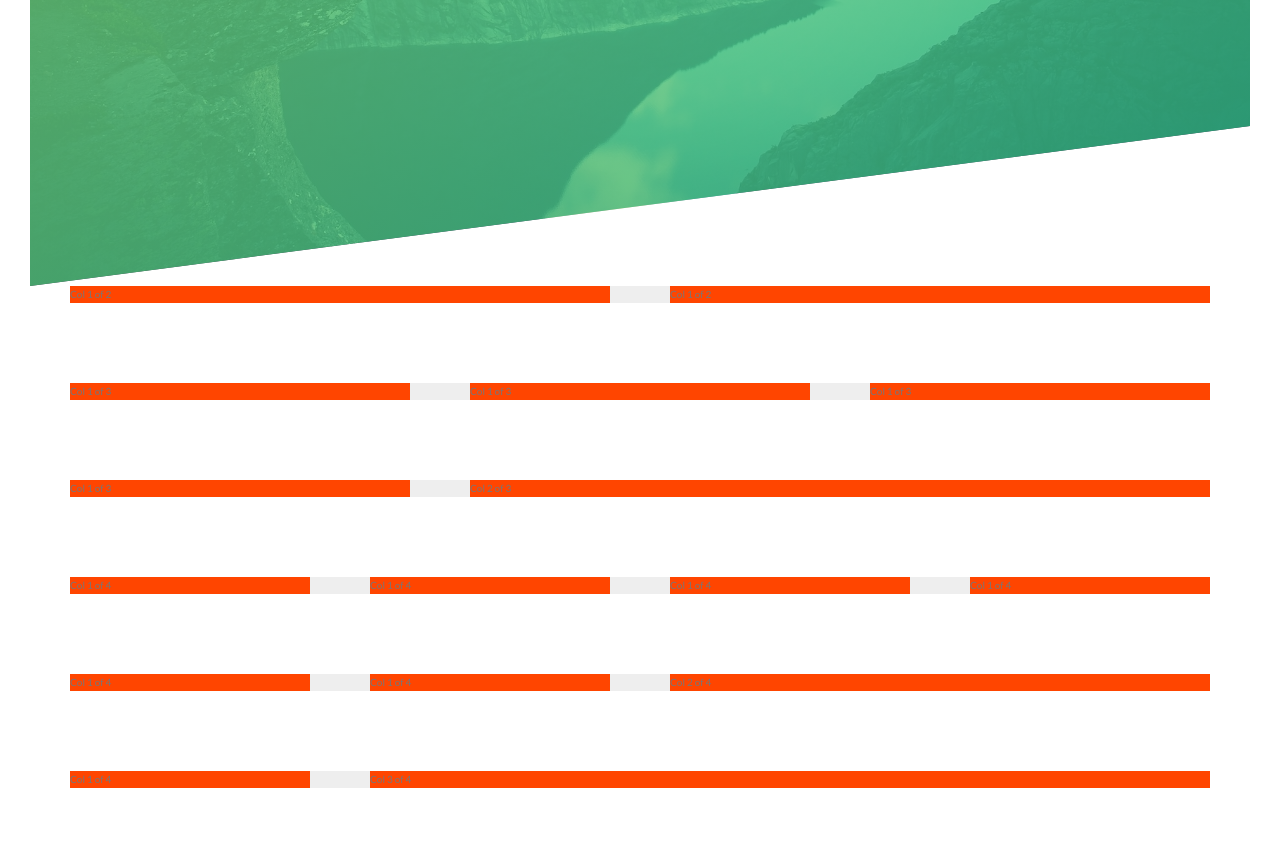
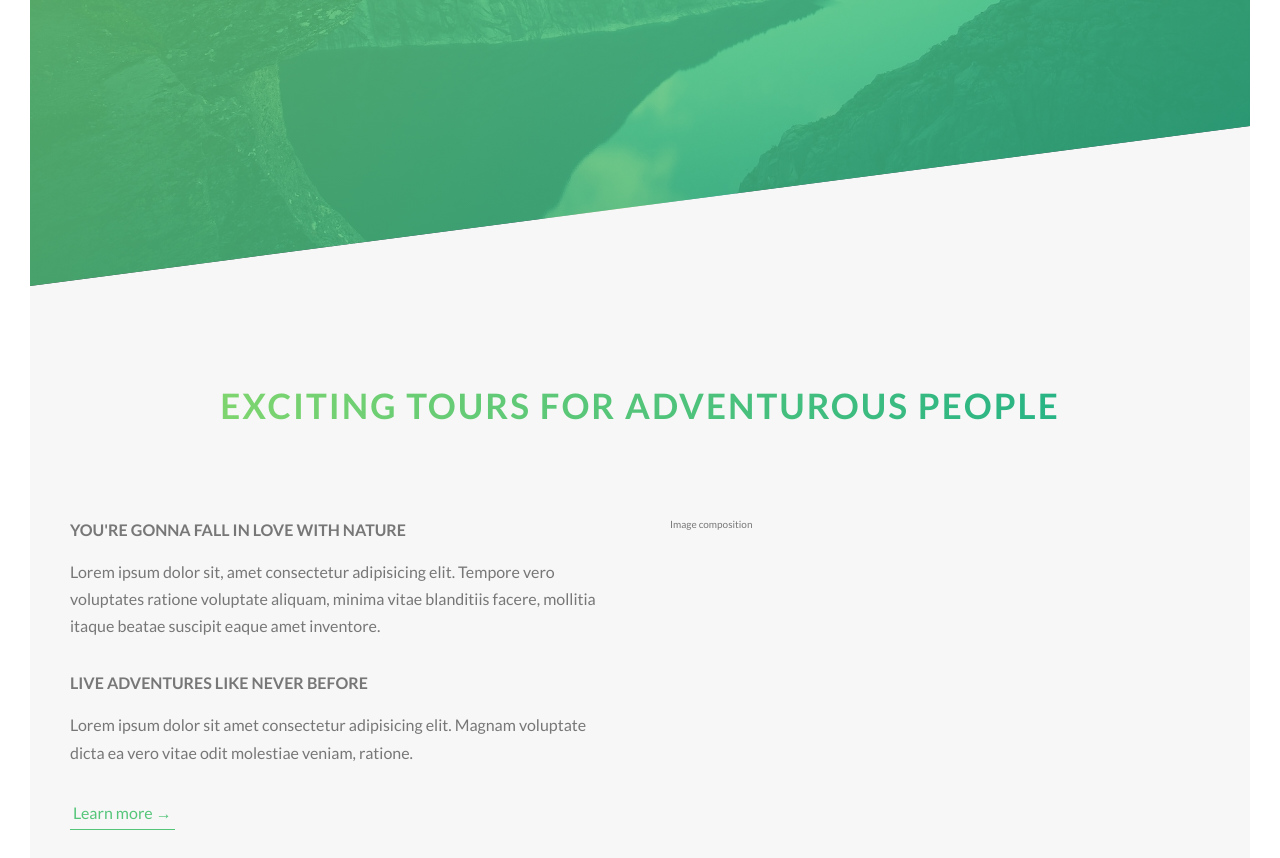
Before and after one commit to qodist/natours, a website: page index.html in a window 1280 px wide. Shown: the part 504-1362 px from the top of the page. Before the commit the page ends 1322 px from the top, so only its background shows below. Drawn offline with Linux system fonts and the light colour scheme.

Commit message:
adding heading and paragraphs to about

```diff
--- a/index.html
+++ b/index.html
@@ -28,7 +28,32 @@
             </div>
         </header>
 
-        <section class="grid-test">
+        <main>
+            <section class="section-about">
+                <div class="u-center-text u-margin-bottom-big">
+                    <h2 class="heading-secondary">
+                        Exciting tours for adventurous people
+                    </h2>
+                </div>
+
+                <div class="row">
+                    <div class="col-1-of-2">
+                        <h3 class="heading-tertiary u-margin-bottom-small">You're gonna fall in love with nature</h3>
+                        <p class="paragraph">Lorem ipsum dolor sit, amet consectetur adipisicing elit. Tempore vero voluptates ratione voluptate aliquam, minima vitae blanditiis facere, mollitia itaque beatae suscipit eaque amet inventore.</p>
+
+                        <h3 class="heading-tertiary u-margin-bottom-small">Live adventures like never before</h3>
+                        <p class="paragraph">Lorem ipsum dolor sit amet consectetur adipisicing elit. Magnam voluptate dicta ea vero vitae odit molestiae veniam, ratione.</p>
+
+                        <a href="#" class="btn-text">Learn more &rarr;</a>
+                    </div>
+                    <div class="col-1-of-2">
+                        Image composition
+                    </div>
+                </div>
+            </section>
+        </main>
+
+        <!-- <section class="grid-test">
             <div class="row">
                 <div class="col-1-of-2">
                     Col 1 of 2
@@ -94,6 +119,6 @@
                     Col 3 of 4
                 </div>
             </div>
-        </section>
+        </section> -->
     </body>
 </html>
--- a/sass/abstracts/_variables.scss
+++ b/sass/abstracts/_variables.scss
@@ -4,9 +4,14 @@ $color-primary: #55c57a;
 $color-primary-light: #7ed56f;
 $color-primary-dark: #28b485;
 
+$color-grey-light-1: #f7f7f7;
+
 $color-grey-dark: #777;
 $color-white: #fff;
 $color-black: #000;
+
+// FONT
+$default-font-size: 1.6rem;
 
 // GRID
 $grid-width: 114rem;
--- a/sass/base/_typography.scss
+++ b/sass/base/_typography.scss
@@ -39,3 +39,34 @@ body {
         animation: moveInRight 1s ease-out;
     }
 }
+
+.heading-secondary {
+    font-size: 3.5rem;
+    text-transform: uppercase;
+    font-weight: 700;
+    display: inline-block;
+    background-image: linear-gradient(to right, $color-primary-light, $color-primary-dark);
+    -webkit-background-clip: text;
+    color: transparent;
+    letter-spacing: 2px;
+    transition: all .2s;
+
+    &:hover {
+        transform: skewY(2deg) skewX(15deg) scale(1.1);
+        text-shadow: .5rem 1rem 2rem rgba($color-black, .2);
+    }
+}
+
+.heading-tertiary {
+    font-size: $default-font-size;
+    font-weight: 700;
+    text-transform: uppercase;
+}
+
+.paragraph {
+    font-size: $default-font-size;
+
+    &:not(:last-child) {
+        margin-bottom: 3rem;
+    }
+}
--- a/sass/base/_utilities.scss
+++ b/sass/base/_utilities.scss
@@ -0,0 +1,5 @@
+.u-center-text { text-align: center; }
+
+.u-margin-bottom-small { margin-bottom: 1.5rem; }
+.u-margin-bottom-medium { margin-bottom: 4rem; }
+.u-margin-bottom-big { margin-bottom: 8rem; }
--- a/sass/components/_button.scss
+++ b/sass/components/_button.scss
@@ -8,7 +8,7 @@
         border-radius: 10rem;
         transition: all .2s;
         position: relative;
-        font-size: 1.6rem;
+        font-size: $default-font-size;
     }
 
     &:hover {
@@ -53,3 +53,28 @@
         animation-fill-mode: backwards;
     }
 }
+
+.btn-text {
+    &:link,
+    &:visited {
+        font-size: $default-font-size;
+        color: $color-primary;
+        display: inline-block;
+        text-decoration: none;
+        border-bottom: 1px solid $color-primary;
+        padding: 3px;
+        transition: all .2s;
+    }
+
+    &:hover {
+        background-color: $color-primary;
+        color: $color-white;
+        box-shadow: 0 1rem 2rem rgba($color-black, .15);
+        transform: translateY(-2px);
+    }
+
+    &:active {
+        box-shadow: 0 1rem 2rem rgba($color-black, .15);
+        transform: translateY(0);
+    }
+}
--- a/sass/layout/_grid.scss
+++ b/sass/layout/_grid.scss
@@ -1,6 +1,5 @@
 .row {
     max-width: $grid-width;
-    background-color: #eee;
     margin: 0 auto;
 
     &:not(:last-child) {
@@ -10,7 +9,6 @@
     @include clearfix;
 
     [class^="col-"] {
-        background-color: orangered;
         float: left;
 
         &:not(:last-child) {
--- a/sass/pages/_home.scss
+++ b/sass/pages/_home.scss
@@ -0,0 +1,5 @@
+.section-about {
+    background-color: $color-grey-light-1;
+    padding: 25rem 0;
+    margin-top: -20vh;
+}
```
Also changed, not shown: css/style.css.
